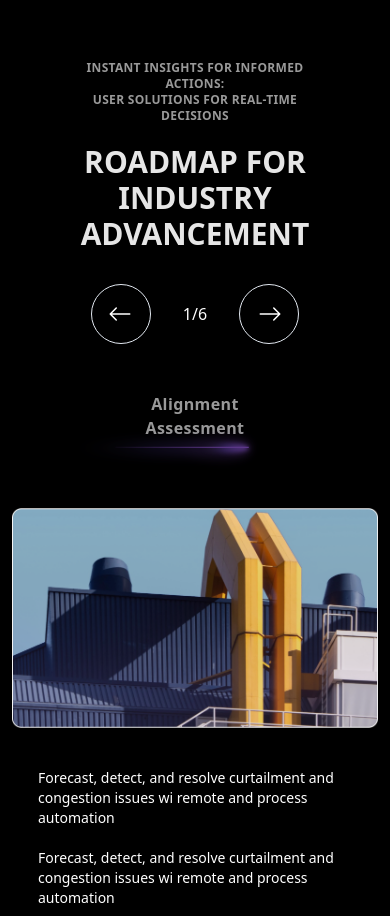
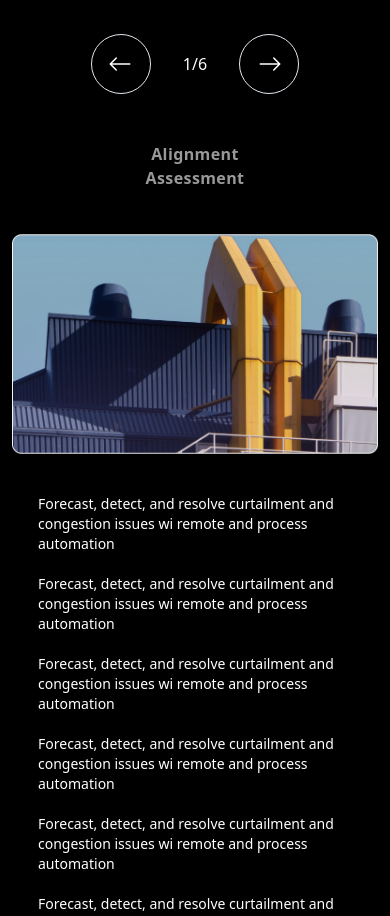
Before and after one commit to NwobiaDavid/Kelani-Engineering, a React (Vite) app: page /subsidiary-one in a window 390 px wide. Shown: the part 3100-4016 px from the top of the page. Built offline with nearby package versions, Linux system fonts and the light colour scheme; some icons are missing.

Commit message:
made some minor corrections

```diff
--- a/src/sections/subsidiaryPages/subsidiaryComponents/CustomerSection.tsx
+++ b/src/sections/subsidiaryPages/subsidiaryComponents/CustomerSection.tsx
@@ -31,14 +31,14 @@
         ];
 
   return (
-    <div className="w-full  h-[500px] lg:h-fit ">
+    <div className="w-full h-[250px] lg:h-fit ">
         <div className="lg:h-[500px] z-50 relative h-[200px]">
           <h1 className='text-white opacity-60 mb-6 text-center font-semibold text-xs lg:text-base lg:mb-10 '>CUSTOMERS</h1>
 
           <div className='flex w-full relative justify-center items-center'>
           <img src="assets/images/subsidiaryPagesImages/props/marquee-line-left.png" alt=""  className=' invisible lg:visible left-[8.3rem] top-[14.2rem]' />
 
-            <div className=' w-[500px] 3xl:w-[55%] lg:w-[88%] flex-col relative flex justify-center items-center '>
+            <div className=' w-[500px]  lg:w-[86%] 3xl:w-[55%] flex-col relative flex justify-center items-center '>
                 <Marquee pauseOnHover={true} className='border  border-opacity-40 border-white rounded-xl ' >
                   {cards.map((item, index)=>(
 
--- a/src/sections/subsidiaryPages/subsidiaryComponents/SlideshowSection2.tsx
+++ b/src/sections/subsidiaryPages/subsidiaryComponents/SlideshowSection2.tsx
@@ -192,7 +192,7 @@
                 </div>
 
 
-                <div className='w-full mb-6 flex justify-center items-center ' >
+                <div className='w-full lg:mb-6 flex justify-center items-center ' >
                     <div className='w-[65%] flex justify-center lg:justify-between items-center'>
                         {header.map((item, index) => (
                             <div
@@ -211,7 +211,7 @@
                                     className={`${display === index ? 'w-full relative flex items-center justify-center ' : 'w-full hidden'}`}
                                 >
                                     <img
-                                        className=' w-full -left-8 absolute '
+                                        className=' lg:block hidden  w-full -left-8 absolute '
                                         src='assets/images/subsidiaryPagesImages/props/svgviewer-output.svg'
                                         alt=''
                                     />
--- a/tailwind.config.js
+++ b/tailwind.config.js
@@ -29,7 +29,7 @@
       'xl': '1280px',
       // => @media (min-width: 1280px) { ... }
 
-      '2xl': '1536px',
+      '2xl': '1540px',
       // => @media (min-width: 1536px) { ... }
 
       '3xl': '2000px',
```
